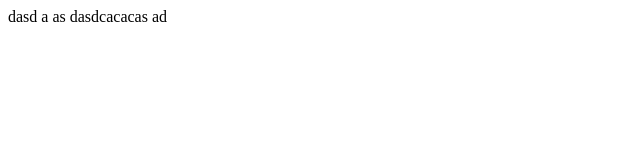
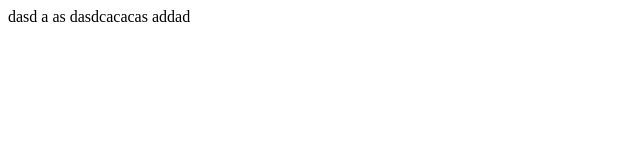
Before and after one commit to stevans93/teleTrader, a website: page index.html in a window 1280 px wide. Shown: the full height of the page, 0-640 px from the left. Drawn offline with Linux system fonts and the light colour scheme.

Commit message:
Commit 05.05.2020

```diff
--- a/index.html
+++ b/index.html
@@ -8,7 +8,7 @@
 </head>
 
 <body>
-    dasd a as dasdcacacas ad
+    dasd a as dasdcacacas addad
 </body>
 
 </html>
```
